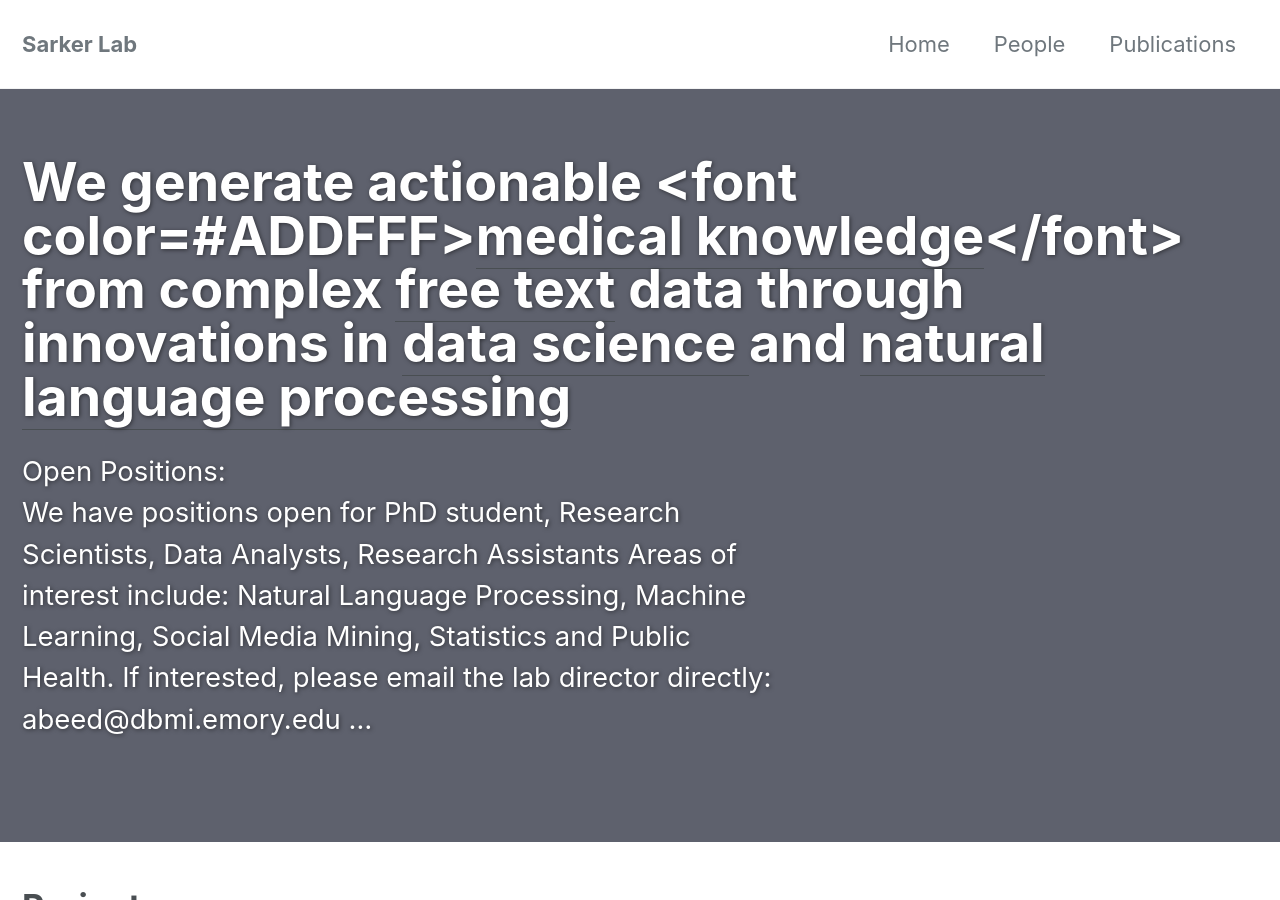
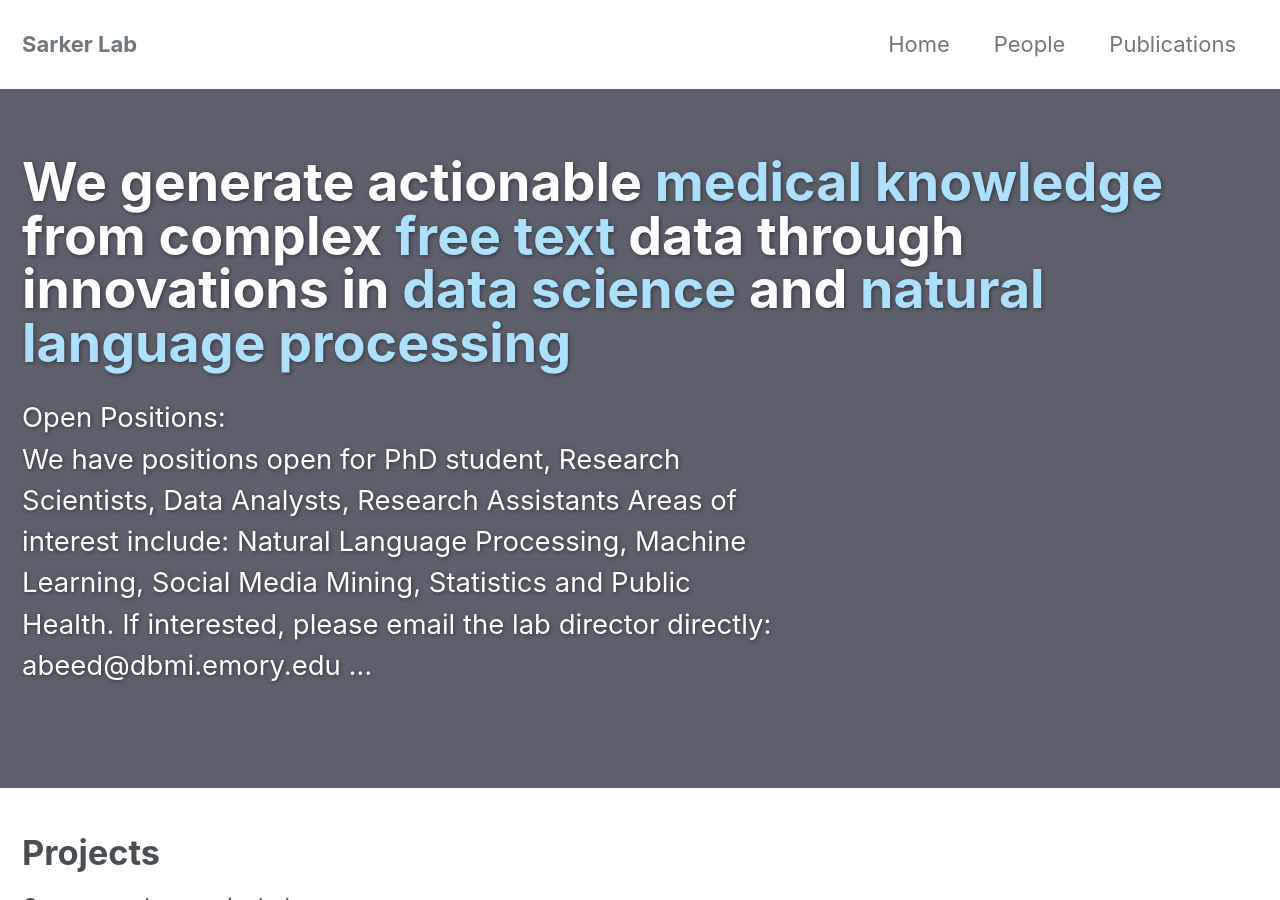
Before and after one commit to sarkerlab/Website, a Jekyll site: the page built from index.md, in a window 1280 px wide and 900 px high. Built offline with Jekyll 4.4.1, drawn with Linux system fonts in a browser that asks for light colours; cached includes are drawn as plain includes; nearby versions of some CDN libraries.

Commit message:
Update index.md

```diff
--- a/index.md
+++ b/index.md
@@ -1,5 +1,5 @@
 ---
-title: We generate actionable <font color=#ADDFFF><u>medical knowledge</u></font> from complex <u>free text</u> data through innovations in <u>data science </u> and <u> natural language processing </u>
+title: We generate actionable <font color="#ADDFFF">medical knowledge</font> from complex <font color="#ADDFFF">free text</font> data through innovations in <font color="#ADDFFF">data science </font> and <font color="#ADDFFF"> natural language processing </font>
 layout: splash
 permalink: /
 header:
```
